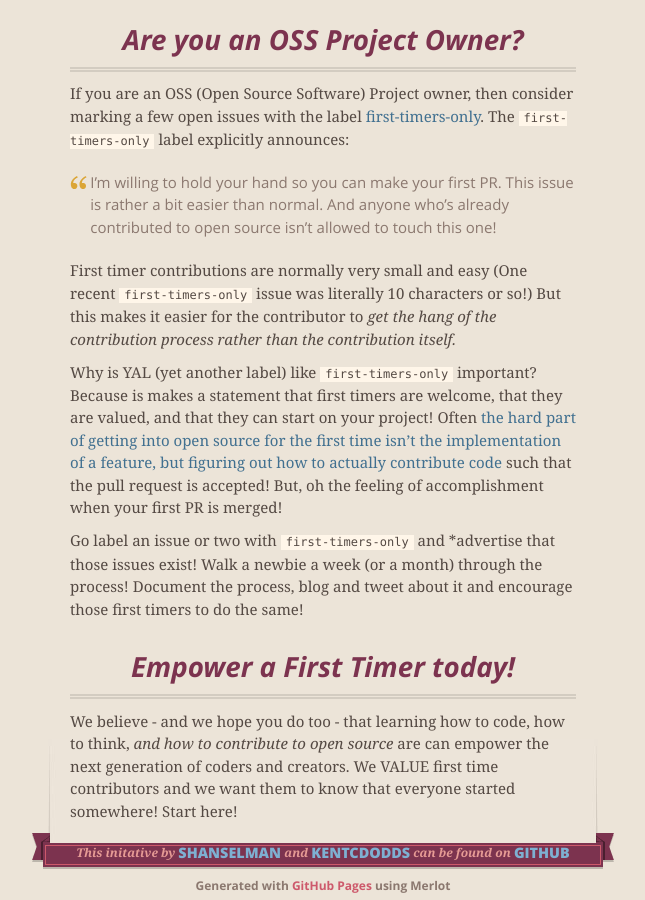
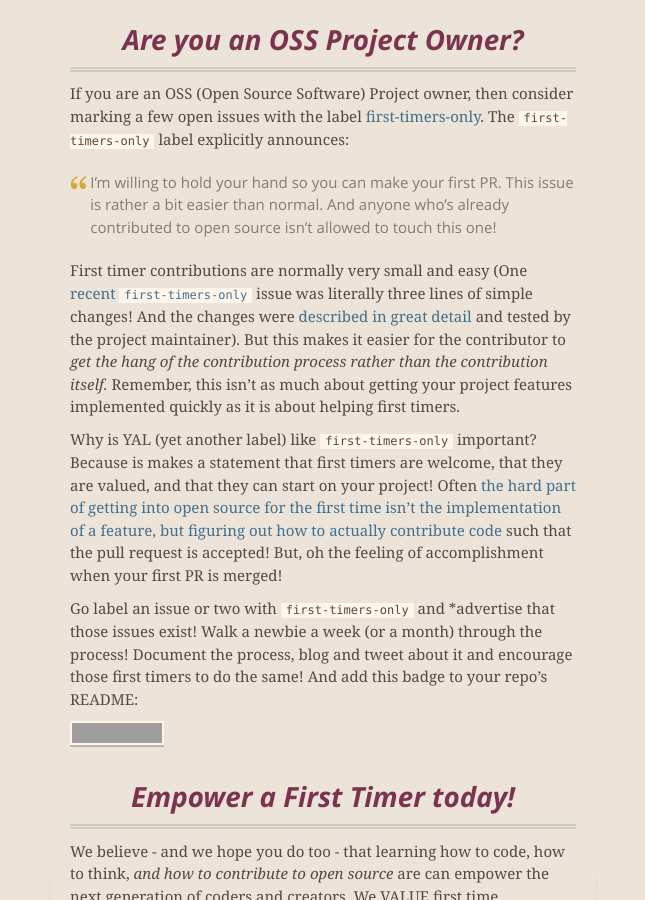
Before and after one commit to shanselman/firsttimersonly, a Jekyll site: the page built from index.md, in a window 1280 px wide and 900 px high, scrolled down 1825 px. Shown: the whole window, without its empty margins (317-962 px from the left). Built offline with Jekyll 4.4.1, drawn with Linux system fonts in a browser that asks for light colours; nearby versions of some CDN libraries; Markdown is read by kramdown in place of the engine named in the settings; comment, search, counter and statistics services are not loaded; grey boxes are pictures that could not be loaded.

Commit message:
Adding badge and some additional text
About how to create a first-timer-only issue

```diff
--- a/index.md
+++ b/index.md
@@ -41,16 +41,19 @@ Some had bad experiences. The purpose of `first-timers-only` is to help everyone
 <script async src="//platform.twitter.com/widgets.js" charset="utf-8"></script>
 
 ### Are you an OSS Project Owner?
+
 If you are an OSS (Open Source Software) Project owner, then consider marking a few open issues with the label [first-timers-only](https://github.com/search?q=label%3Afirst-timers-only). The `first-timers-only` label explicitly announces:
 
 > I'm willing to hold your hand so you can make your first PR. This issue is rather a bit easier than normal.
 > And anyone who's already contributed to open source isn't allowed to touch this one!
 
-First timer contributions are normally very small and easy (One recent `first-timers-only` issue was literally 10 characters or so!) But this makes it easier for the contributor to _get the hang of the contribution process rather than the contribution itself._
+First timer contributions are normally very small and easy (One [recent `first-timers-only`](https://github.com/formly-js/angular-formly/pull/415/files) issue was literally three lines of simple changes! And the changes were [described in great detail](https://github.com/formly-js/angular-formly/issues/410#issuecomment-127227984) and tested by the project maintainer). But this makes it easier for the contributor to _get the hang of the contribution process rather than the contribution itself._ Remember, this isn't as much about getting your project features implemented quickly as it is about helping first timers.
 
 Why is YAL (yet another label) like `first-timers-only` important? Because is makes a statement that first timers are welcome, that they are valued, and that they can start on your project! Often [the hard part of getting into open source for the first time isn’t the implementation of a feature, but figuring out how to actually contribute code](https://medium.com/@kentcdodds/first-timers-only-78281ea47455) such that the pull request is accepted! But, oh the feeling of accomplishment when your first PR is merged!
 
-Go label an issue or two with `first-timers-only` and *advertise that those issues exist! Walk a newbie a week (or a month) through the process! Document the process, blog and tweet about it and encourage those first timers to do the same!
+Go label an issue or two with `first-timers-only` and *advertise that those issues exist! Walk a newbie a week (or a month) through the process! Document the process, blog and tweet about it and encourage those first timers to do the same! And add this badge to your repo's README:
+
+[![first-timers-only](https://img.shields.io/badge/first--timers--only-friendly-blue.svg?style=flat-square)](http://www.firsttimersonly.com/)
 
 ### Empower a First Timer today!
 We believe - and we hope you do too - that learning how to code, how to think, *and* _how to contribute to open source_ are can empower the next generation of coders and creators. We VALUE first time contributors and we want them to know that everyone started somewhere! Start here!
```
